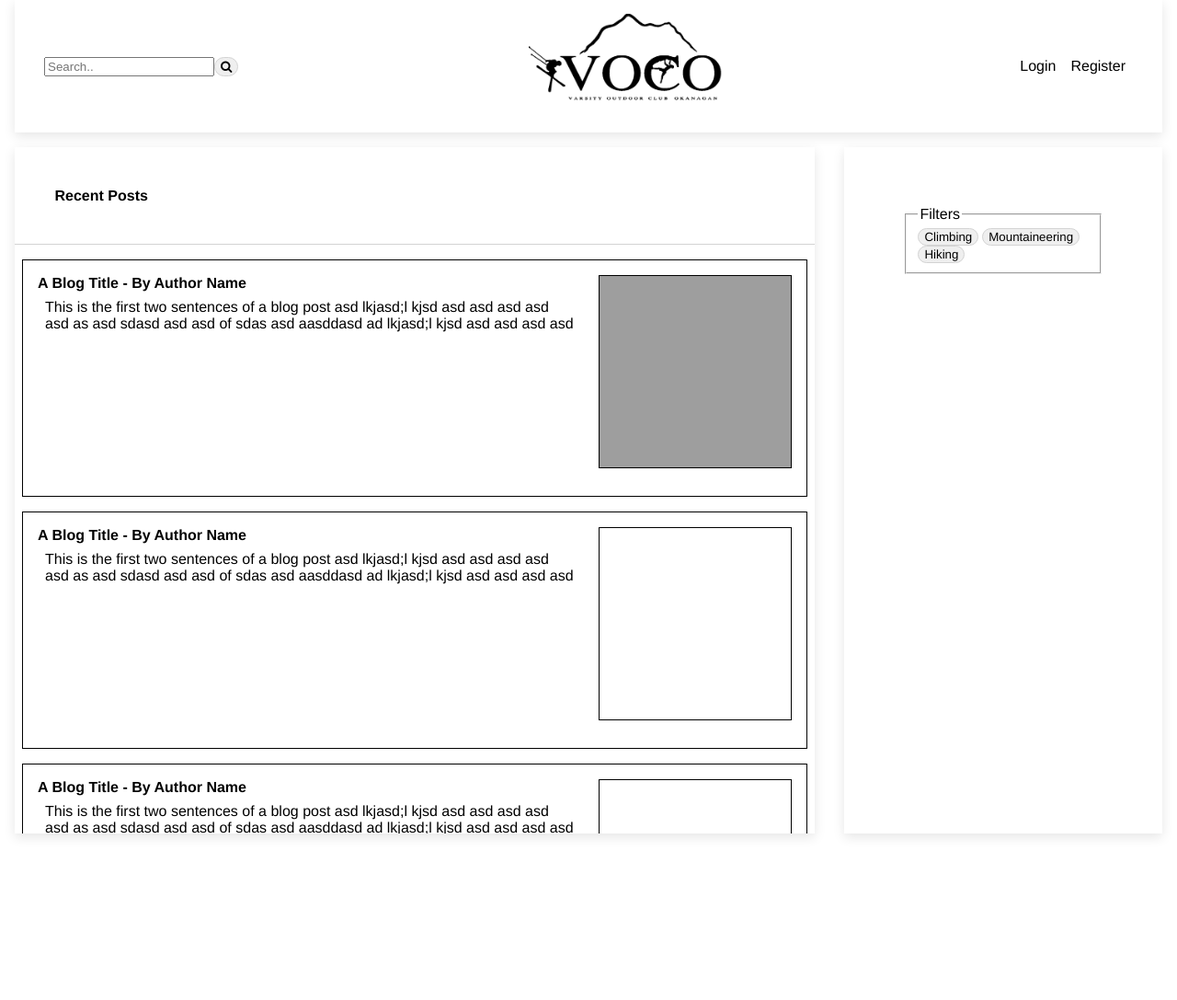
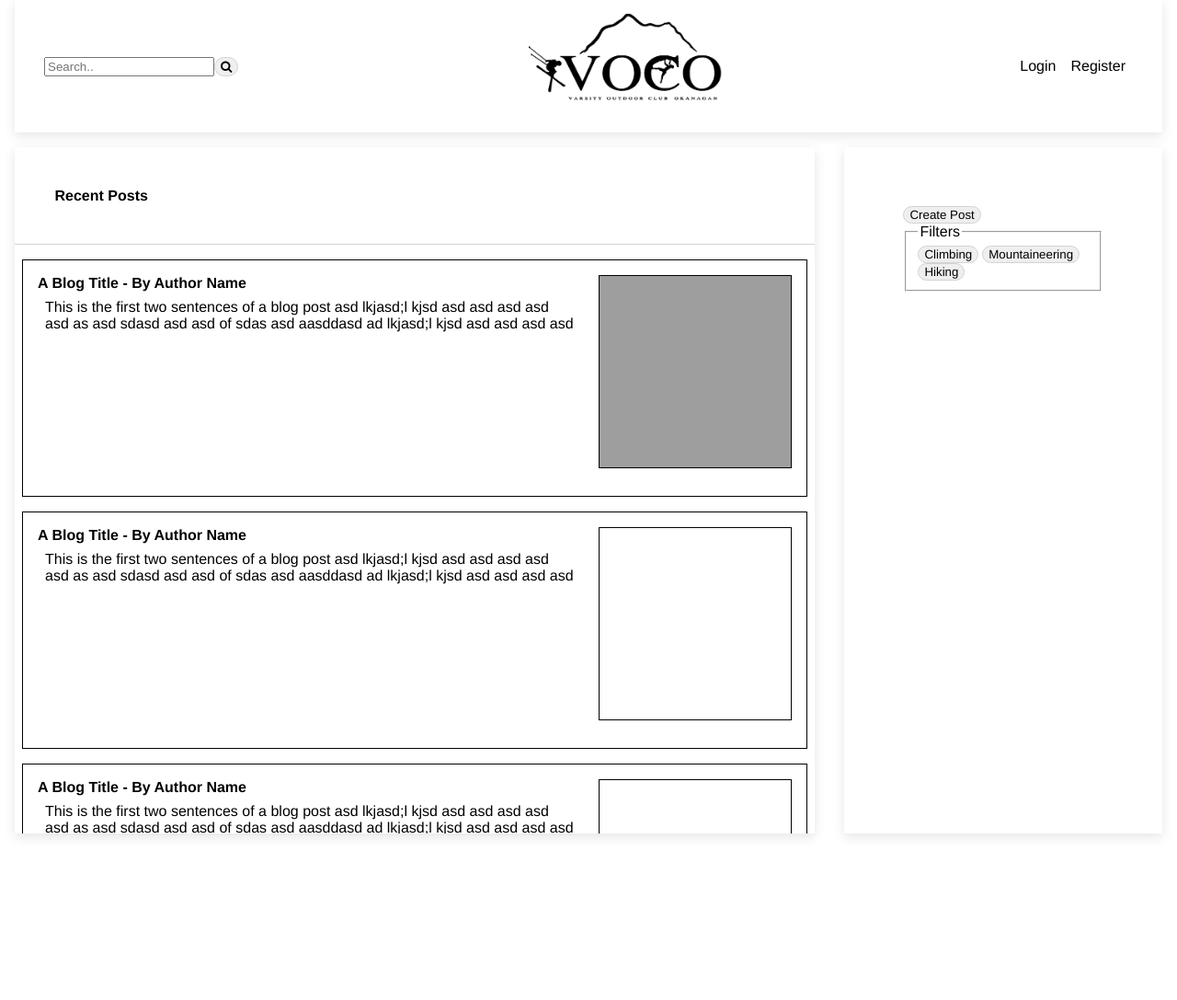
Before and after one commit to COSC360/Voco-Blog, a PHP site: page / in a window 1280 px wide. Shown: the top 1087 px of the page at 92% size. Run offline with PHP 8.4, Linux system fonts and the light colour scheme; data that the repository does not hold is empty; grey boxes are pictures that could not be loaded.

Commit message:
new changes

```diff
--- a/css/main.css
+++ b/css/main.css
@@ -114,6 +114,15 @@ h1,h2,h3,p,a,button,legend,label {
     height: auto;
 }
 
+#createPost {
+    display: flex;
+    align-items: center;
+}
+
+#createPost button {
+
+}
+
 /*Filter groups*/
 .filterGroup {
 }
--- a/index.php
+++ b/index.php
@@ -11,6 +11,7 @@ if(isset($_SESSION["username"])){
 if(isset($_SESSION["loggedIn"]) && $_SESSION["loggedIn"] == true ) {
   $loggedIn = true;
 }
+
 
 ?>
 <head>
@@ -38,7 +39,7 @@ if(isset($_SESSION["loggedIn"]) && $_SESSION["loggedIn"] == true ) {
 
       <?php
       if($loggedIn) {
-        echo "<div class=\"headbox\"><a href=\"profile.html\">".$username."</a><a href=\"register.html\">Log out</a></div>";
+        echo "<div class=\"headbox\"><a href=\"profile.html\">".$username."</a><a href=\"/vocoblog/php/logout.php\">Log out</a></div>";
       } else {
         echo "<div class=\"headbox\"><a href=\"login.html\">Login</a><a href=\"register.html\">Register</a></div>";
       }
@@ -113,6 +114,9 @@ if(isset($_SESSION["loggedIn"]) && $_SESSION["loggedIn"] == true ) {
       </div>
     </div>
     <div id="right">
+      <div id="createPost">
+        <button>Create Post</button>
+      </div>
       <div class="filterGroup">
         <fieldset>
           <legend>Filters</legend>
--- a/php/newuser.php
+++ b/php/newuser.php
@@ -37,13 +37,13 @@
         } else {
 
         //Insert new user into the database
-        $sql = "INSERT INTO Users (username,role_name,first_name, last_name, email, password) VALUES (?,?,?,?,?,?)";
+        $sql = "INSERT INTO Users (username,role_id,first_name, last_name, email, password) VALUES (?,?,?,?,?,?)";
 
         $stmt = $pdo->prepare($sql);
         $stmt->bindValue(1,$username);
 
         //Set default role to 'user'
-        $role = "user";
+        $role = "1";
         $stmt->bindValue(2,$role);
 
         $stmt->bindValue(3,$firstname);
--- a/register.html
+++ b/register.html
@@ -44,7 +44,7 @@
       </div>
 
       <div class="headbox">
-        <a href="index.html">Back</a>
+        <a href="index.php">Back</a>
       </div>
     </nav>
   </header>
```
Also changed, not shown: php/logout.php (added, +14 -0 lines).
